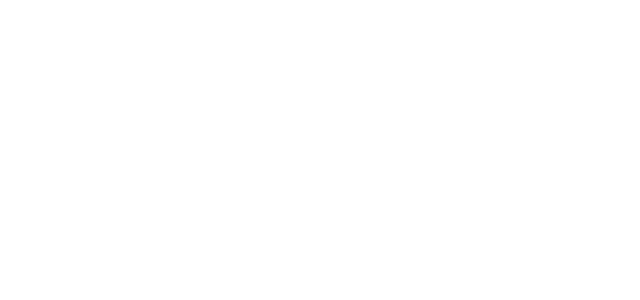
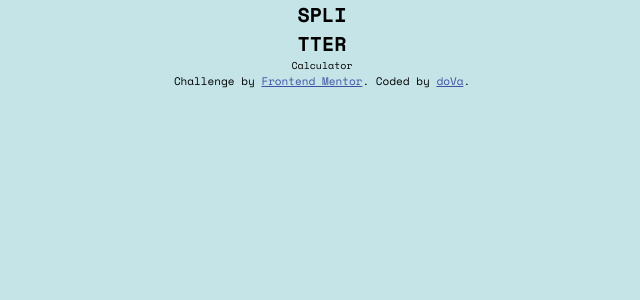
Before and after one commit to do-Va/FrontendMentor-tip-calculator-app-main, a React (Create React App) app: page / in a window 1280 px wide. Shown: the top 300 px of the page, without its empty margins (318-958 px from the left). Built offline with nearby package versions, Linux system fonts and the light colour scheme.

Commit message:
Added Header, Footer and Calculator components

```diff
--- a/package.json
+++ b/package.json
@@ -9,6 +9,7 @@
     "react": "^17.0.2",
     "react-dom": "^17.0.2",
     "react-scripts": "4.0.3",
+    "styled-components": "^5.3.1",
     "web-vitals": "^1.1.2"
   },
   "scripts": {
--- a/src/App.js
+++ b/src/App.js
@@ -1,5 +1,26 @@
-function App() {
-  return <div className="App"></div>;
-}
+import styled from 'styled-components';
+
+import Header from './components/App/Header';
+import Footer from './components/App/Footer';
+import Calculator from './components/App/Calculator';
+
+const App = () => {
+  return (
+    <Wrapper>
+      <Header />
+      <Calculator />
+      <Footer />
+    </Wrapper>
+  );
+};
+
+const Wrapper = styled.main`
+  width: 100%;
+  height: 100%;
+  background: var(--clr-main-bg);
+  display: flex;
+  flex-direction: column;
+  align-items: center;
+`;
 
 export default App;
--- /dev/null
+++ b/src/components/App/Calculator.js
@@ -0,0 +1,12 @@
+import React, { Component } from 'react';
+import styled from 'styled-components';
+
+class Calculator extends Component {
+  render() {
+    return <Wrapper>Calculator</Wrapper>;
+  }
+}
+
+const Wrapper = styled.section``;
+
+export default Calculator;
--- /dev/null
+++ b/src/components/App/Footer.js
@@ -0,0 +1,38 @@
+import styled from 'styled-components';
+
+const Footer = () => {
+  return (
+    <Wrapper>
+      <p>
+        Challenge by{' '}
+        <a
+          href="https://www.frontendmentor.io?ref=challenge"
+          rel="noreferrer noopener"
+          target="_blank"
+        >
+          Frontend Mentor
+        </a>
+        . Coded by{' '}
+        <a
+          href="https://github.com/do-Va"
+          rel="noreferrer noopener"
+          target="_blank"
+        >
+          doVa
+        </a>
+        .
+      </p>
+    </Wrapper>
+  );
+};
+
+const Wrapper = styled.footer`
+  font-size: 11px;
+  text-align: center;
+
+  a {
+    color: hsl(228, 45%, 44%);
+  }
+`;
+
+export default Footer;
--- /dev/null
+++ b/src/components/App/Header.js
@@ -0,0 +1,13 @@
+import styled from 'styled-components';
+
+const Header = () => {
+  return (
+    <Title>
+      SPLI <br /> TTER
+    </Title>
+  );
+};
+
+const Title = styled.h1``;
+
+export default Header;
--- /dev/null
+++ b/src/components/Calculator/Form.js
@@ -0,0 +1,5 @@
+import styled from 'styled-components';
+
+const Form = () => {};
+
+export default Form;
--- a/src/index.css
+++ b/src/index.css
@@ -14,15 +14,25 @@
 /*=============================================
 =                Global Styles                =
 =============================================*/
+* {
+  padding: 0;
+  margin: 0;
+  box-sizing: border-box;
+}
+
+html {
+  font-size: 62.5%;
+}
+
+html,
+body,
+#root {
+  width: 100%;
+  height: 100%;
+}
+
 body {
   margin: 0;
   font-family: 'Space Mono', monospace;
-  -webkit-font-smoothing: antialiased;
-  -moz-osx-font-smoothing: grayscale;
-}
-
-code {
-  font-family: source-code-pro, Menlo, Monaco, Consolas, 'Courier New',
-    monospace;
 }
 /*=====  End of Global Styles  ======*/
```
Also changed, not shown: src/components/Calculator/Result.js (added), 2 other files (tests, documents, lock files or other folders).
